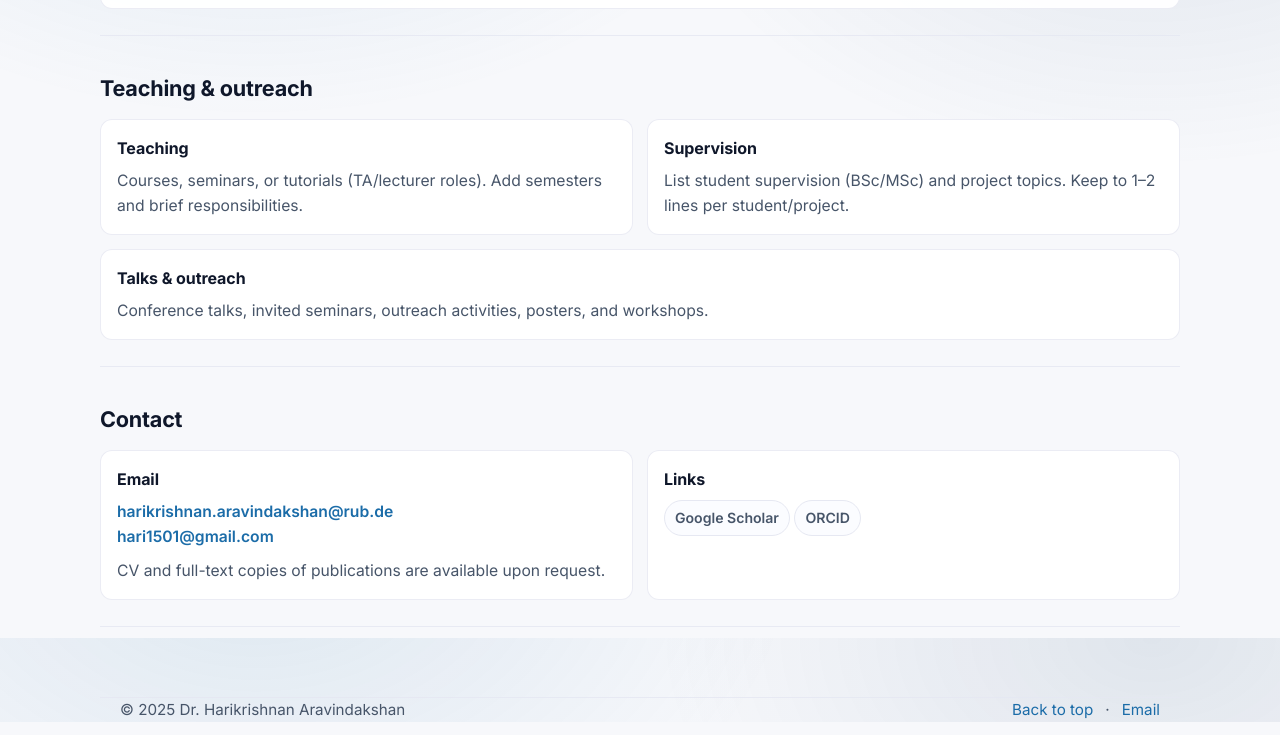
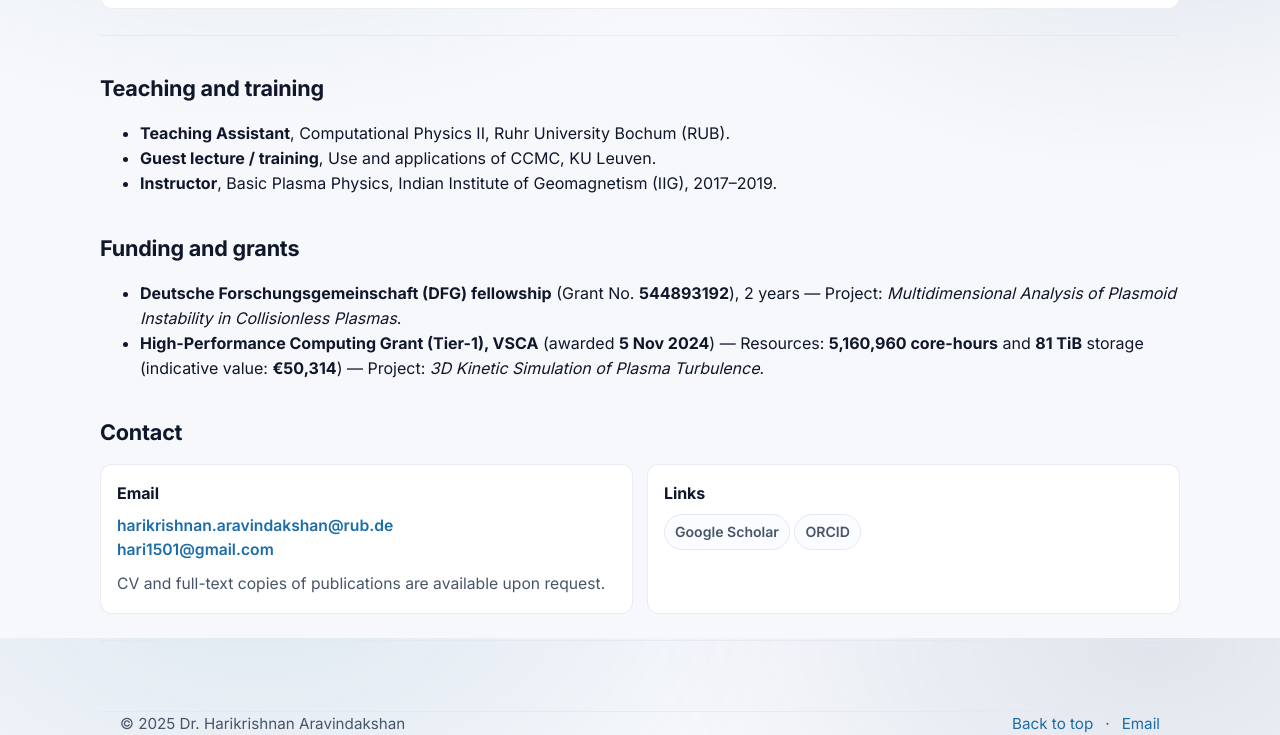
Before and after one commit to harikrishnan-aravindakshan/harikrishnan-aravindakshan.github.io, a plain HTML site: page index.html in a window 1280 px wide. Shown: the part 3362-4097 px from the top of the page. Drawn offline with Linux system fonts and the light colour scheme.

Commit message:
Revise teaching section and add funding details
Updated the teaching section to include detailed teaching and training information, and added a new funding section with grant details.

```diff
--- a/index.html
+++ b/index.html
@@ -697,31 +697,30 @@
       </section>
 
       <!-- Teaching -->
-      <section id="teaching">
-        <div class="section-title">
-          <h2>Teaching & outreach</h2>
-        </div>
+      <section id="teaching" class="section">
+  <h2>Teaching and training</h2>
+  <ul>
+    <li><strong>Teaching Assistant</strong>, Computational Physics II, Ruhr University Bochum (RUB).</li>
+    <li><strong>Guest lecture / training</strong>, Use and applications of CCMC, KU Leuven.</li>
+    <li><strong>Instructor</strong>, Basic Plasma Physics, Indian Institute of Geomagnetism (IIG), 2017–2019.</li>
+  </ul>
+</section>
 
-        <div class="grid" style="margin-top:14px;">
-          <div class="card" style="grid-column: span 6;">
-            <h3>Teaching</h3>
-            <p>Courses, seminars, or tutorials (TA/lecturer roles). Add semesters and brief responsibilities.</p>
-          </div>
-
-          <div class="card" style="grid-column: span 6;">
-            <h3>Supervision</h3>
-            <p>List student supervision (BSc/MSc) and project topics. Keep to 1–2 lines per student/project.</p>
-          </div>
-
-          <div class="card" style="grid-column: span 12;">
-            <h3>Talks & outreach</h3>
-            <p>Conference talks, invited seminars, outreach activities, posters, and workshops.</p>
-          </div>
-        </div>
-
-        <div class="divider"></div>
       </section>
-
+<section id="funding" class="section">
+  <h2>Funding and grants</h2>
+  <ul>
+    <li>
+      <strong>Deutsche Forschungsgemeinschaft (DFG) fellowship</strong> (Grant No. <strong>544893192</strong>), 2 years —
+      Project: <em>Multidimensional Analysis of Plasmoid Instability in Collisionless Plasmas</em>.
+    </li>
+    <li>
+      <strong>High-Performance Computing Grant (Tier-1), VSCA</strong> (awarded <strong>5 Nov 2024</strong>) —
+      Resources: <strong>5,160,960 core-hours</strong> and <strong>81 TiB</strong> storage (indicative value: <strong>€50,314</strong>) —
+      Project: <em>3D Kinetic Simulation of Plasma Turbulence</em>.
+    </li>
+  </ul>
+</section>
       <!-- Contact -->
 
       <section id="contact" class="contact">
```
